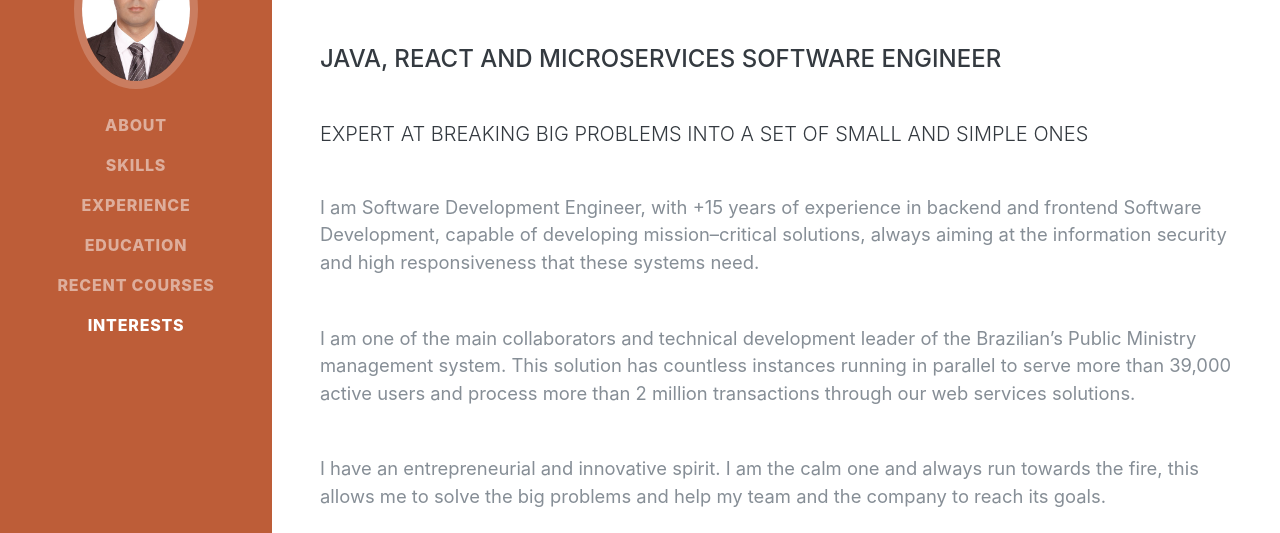
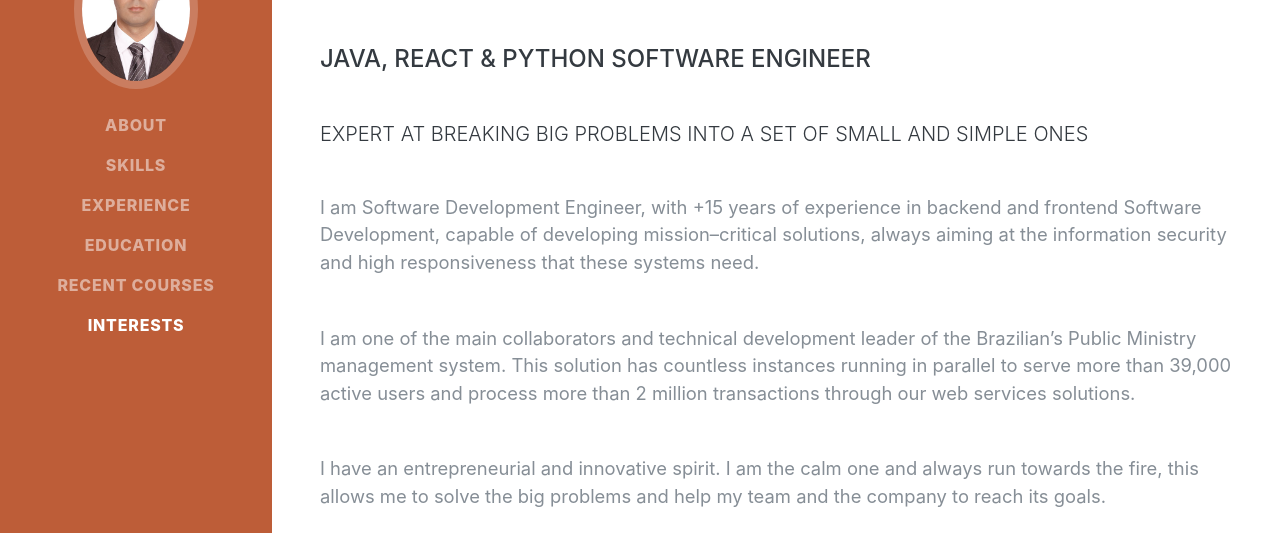
Before and after one commit to Ruscigno/software-developer-engineer, a website: page index.html in a window 1280 px wide. Shown: the part 267-800 px from the top of the page. Drawn offline with Linux system fonts and the light colour scheme; a web font is replaced by a local one.

Commit message:
Small changes in the content

```diff
--- a/index.html
+++ b/index.html
@@ -85,7 +85,7 @@
           <a href="tel:+5548999254654">+55 48 99925-4654</a>
           <a href="mailto:ruscigno@gmail.com">ruscigno@gmail.com</a>
         </div>
-        <h2 class="lead mb-5"><div class="subheading mb-5">Java, React and Microservices Software Engineer</div>Expert at Breaking Big Problems into a set of Small and Simple Ones</h2>
+        <h2 class="lead mb-5"><div class="subheading mb-5">Java, React &amp; Python Software Engineer</div>Expert at Breaking Big Problems into a set of Small and Simple Ones</h2>
         <p class="lead mb-5">I am Software Development Engineer, with +15 years of experience in backend and frontend Software Development, capable of developing mission–critical solutions, always aiming at the information security and high responsiveness that these systems need.</p>
         <p class="lead mb-5">I am one of the main collaborators and technical development leader of the Brazilian’s Public Ministry management system. This solution has countless instances running in parallel to serve more than 39,000 active users and process more than 2 million transactions through our web services solutions.</p>
         <p class="lead mb-5">I have an entrepreneurial and innovative spirit. I am the calm one and always run towards the fire, this allows me to solve the big problems and help my team and the company to reach its goals.</p>
```
